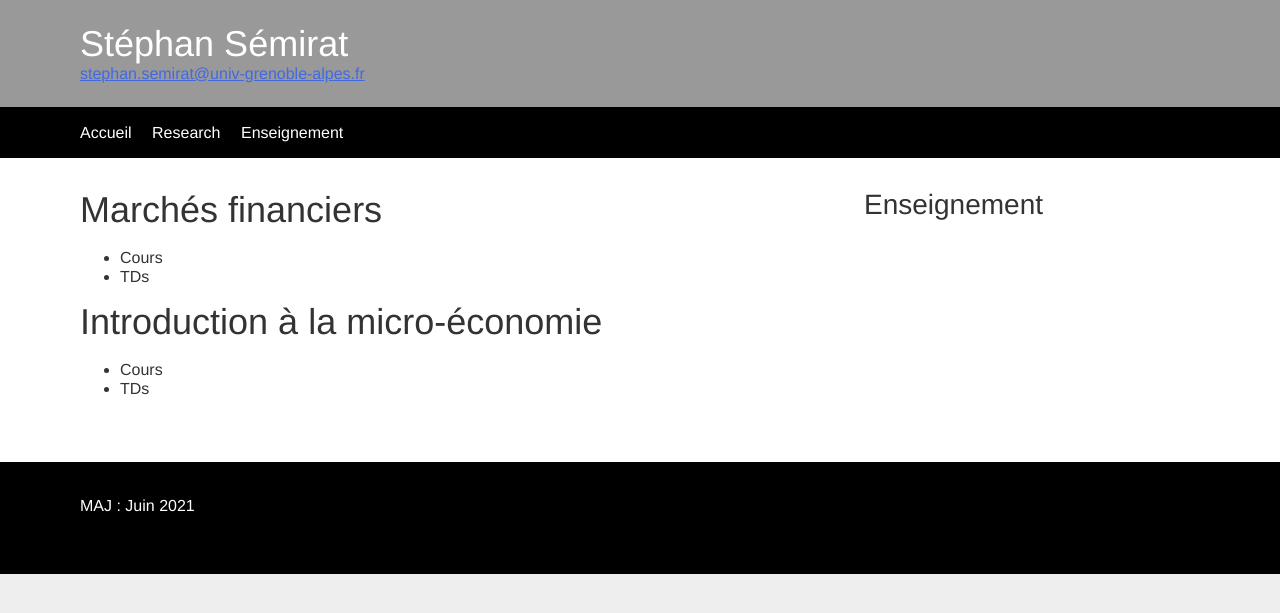
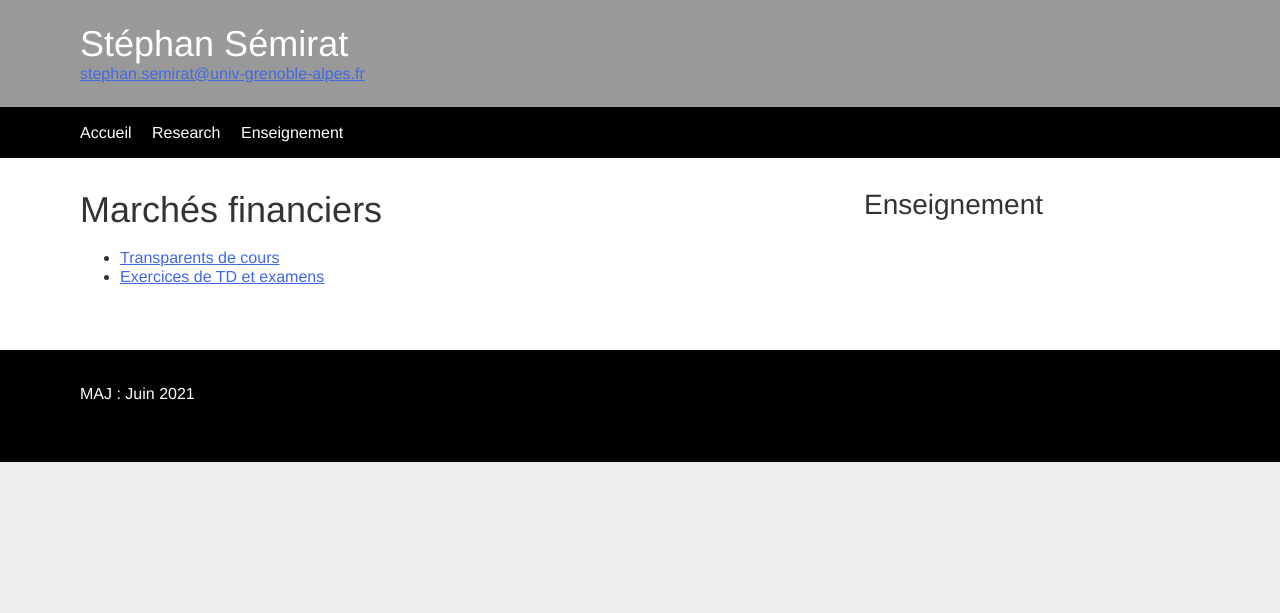
Before and after one commit to ssemirat/ssemirat.github.io, a Jekyll site: the page built from enseignement.md, in a window 1280 px wide. Shown: the top 613 px of the page. Built offline with Jekyll 4.4.1, drawn with Linux system fonts in a browser that asks for light colours.

Commit message:
Update enseignement.md

```diff
--- a/enseignement.md
+++ b/enseignement.md
@@ -4,9 +4,5 @@ layout: "default"
 ---
 
 # Marchés financiers
-- Cours
-- TDs
-
-# Introduction à la micro-économie
-- Cours
-- TDs
+- <a href="https://cloud.univ-grenoble-alpes.fr/index.php/s/AfPz7eLwXSfFzd4">Transparents de cours</a>
+- <a href="https://cloud.univ-grenoble-alpes.fr/index.php/s/FXoii3DGpZXDJCY">Exercices de TD et examens</a>
```
